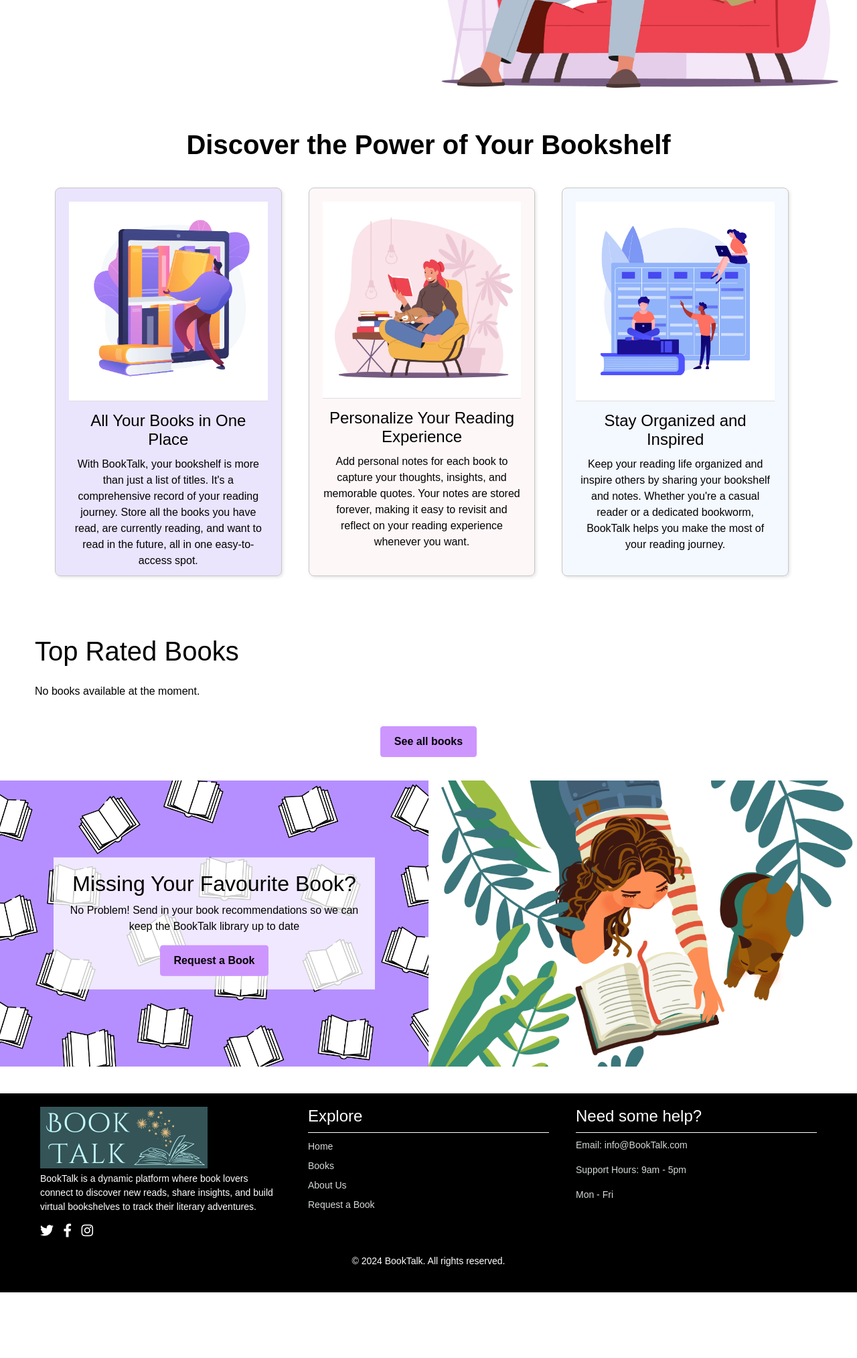
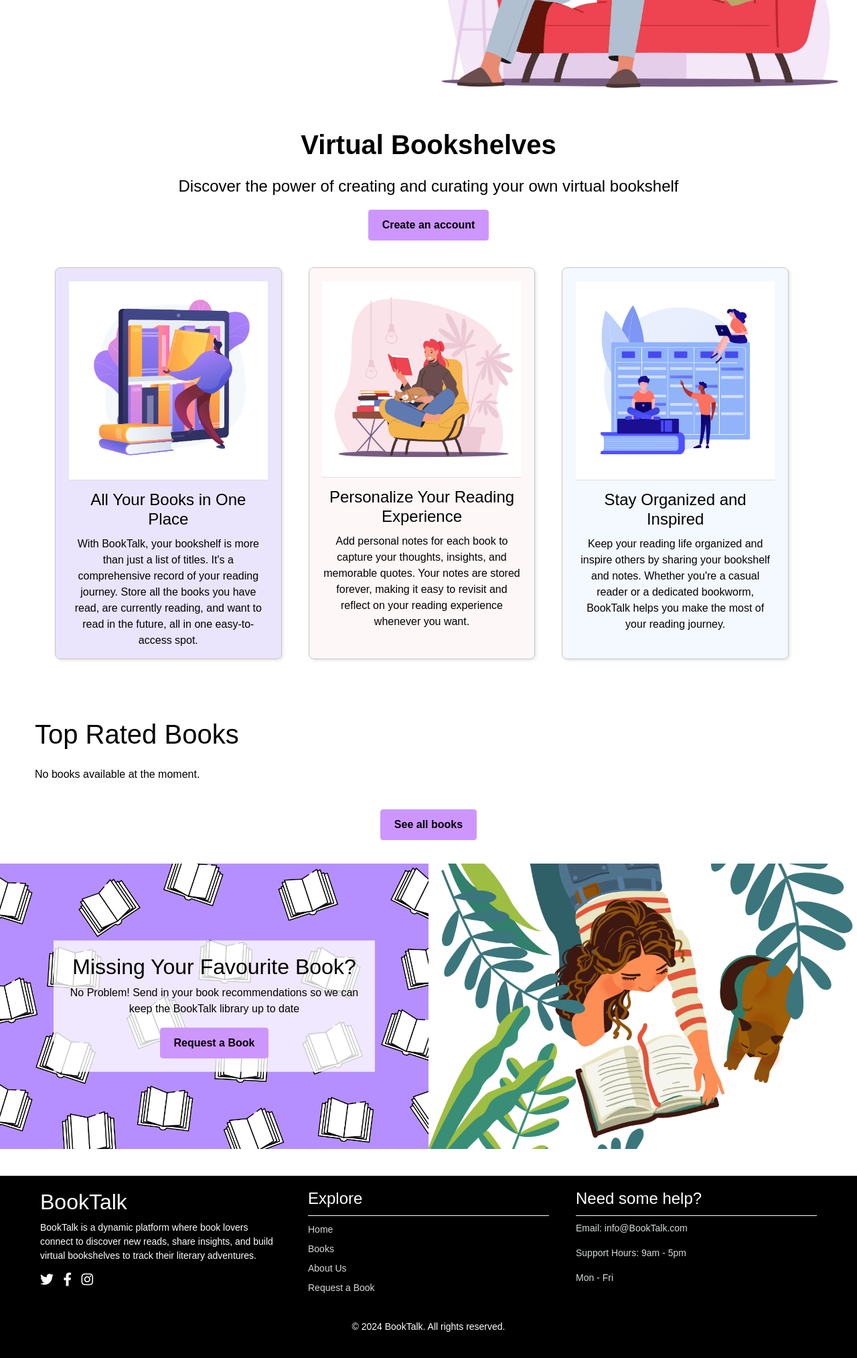
Before and after one commit to jordie-13/BookTalk, a Django app: page / in a window 1280 px wide. Shown: the part 511-2538 px from the top of the page at 67% size. Before the commit the page ends 2440 px from the top, so only its background shows below. Run offline with Django 5.2, Linux system fonts and the light colour scheme; data that the repository does not hold is empty; some libraries are stand-ins or nearby versions.

Commit message:
Add button and description to homepage bookshelf section

```diff
--- a/books/templates/homepage.html
+++ b/books/templates/homepage.html
@@ -25,9 +25,20 @@
     </div>
 </div>
 
-<!--Discover the bookshelf banner-->
+<!-- Icons section -->
+<div class="container-fluid icons-section">
+
+
+</div>
+
+
+
+<!-- Discover the bookshelf banner -->
 <div class="container-fluid bookshelf-discovery-section">
-    <h1>Discover the Power of Your Bookshelf</h1>
+    <h1>Virtual Bookshelves</h1>
+    <br>
+    <h4>Discover the power of creating and curating your own virtual bookshelf</h4>
+    <a href="{% url 'account_signup' %}" class="btn btn-primary">Create an account</a>
     <div class="bookshelf-section">
         <div class="row w-100 remove-gutters">
             <div class="col-lg-4">
--- a/static/css/styles.css
+++ b/static/css/styles.css
@@ -209,6 +209,10 @@
     margin-top: 50px;
 }
 
+.bookshelf-discovery-section h4 {
+    margin-bottom: 20px;
+}
+
 .bookshelf-section {
     overflow-x: auto;
     white-space: nowrap;
@@ -230,8 +234,8 @@
 }
 
 .bookshelf-box {
-    width: 300px;
-    height: 580px;
+    max-width: 360px;
+    height: 585px;
     display: inline-block;
     vertical-align: top;
     margin-right: 10px;
@@ -835,8 +839,6 @@
 
     .bookshelf-box {
         margin: 20px; /* Adjust margin between boxes for large screens */
-        width: auto;
-
-
+        min-width: 290px;
     }
 }
--- a/templates/base.html
+++ b/templates/base.html
@@ -113,7 +113,7 @@
             <!-- Column 1 -->
             <div class="footer-column">
                 <div class="site-logo">
-                    <img  src="{% static 'images/book-talk-logo.png' %}" alt='BookTalk'>
+                    <h2>BookTalk</h2>
                 </div>
                 <p class="site-description">
                     BookTalk is a dynamic platform where book lovers connect
```
